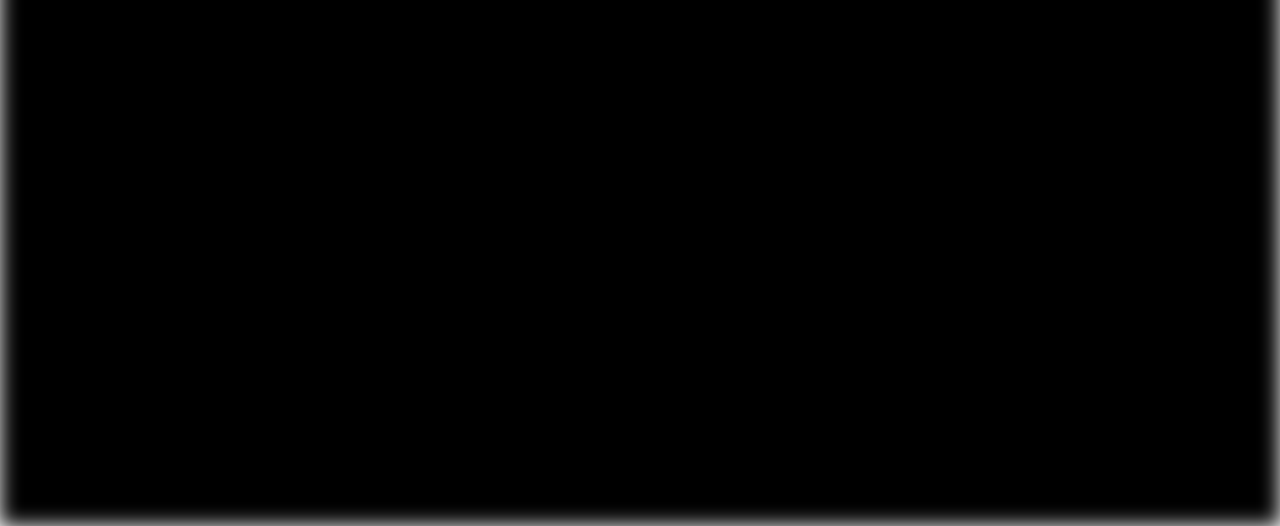
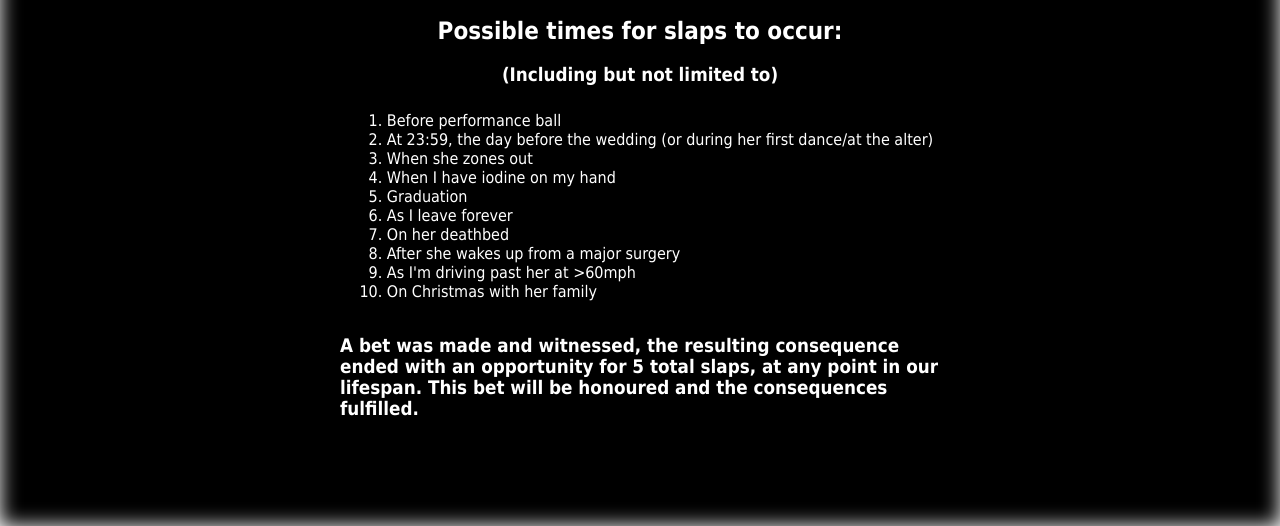
Before and after one commit to billonium4535/slapcountdown.uk, a plain HTML site: page index.html in a window 1280 px wide. Shown: the part 274-800 px from the top of the page. Drawn offline with Linux system fonts and the light colour scheme.

Commit message:
Add files via upload

```diff
--- a/index.html
+++ b/index.html
@@ -21,6 +21,21 @@
         </div>
         <h3>Time Till Next Slap:</h3>
 		<h1 id="timer"></h1>
+		<h2>Possible times for slaps to occur:</h2>
+		<h3>(Including but not limited to)</h3>
+		<ol class="a">
+			<li>Before performance ball</li>
+			<li>At 23:59, the day before the wedding (or during her first dance/at the alter)</li>
+			<li>When she zones out</li>
+			<li>When I have iodine on my hand</li>
+			<li>Graduation</li>
+			<li>As I leave forever</li>
+			<li>On her deathbed</li>
+			<li>After she wakes up from a major surgery</li>
+			<li>As I'm driving past her at >60mph</li>
+			<li>On Christmas with her family</li>
+		</ol>
+		<h3>A bet was made and witnessed, the resulting consequence ended with an opportunity for 5 total slaps, at any point in our lifespan. This bet will be honoured and the consequences fulfilled.</h3>
     </div>
 	<script type="text/javascript" src="index_script.js"></script>
 </body>
```
